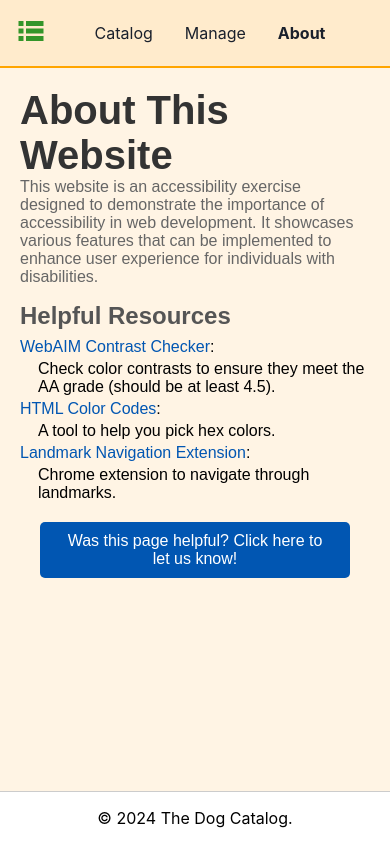
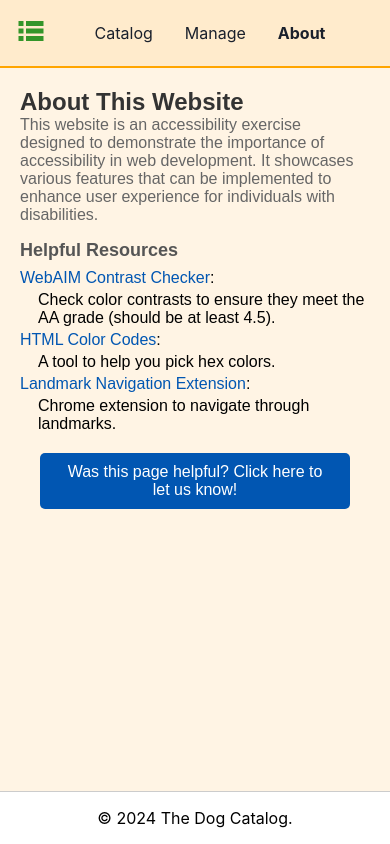
Before and after one commit to 1finedev/port-accessibility, a React (Create React App) app: page /about in a window 390 px wide. Built offline with nearby package versions, Linux system fonts and the light colour scheme.

Commit message:
chore: improve responsiveness of pages

```diff
--- a/src/components/pages/about/About.module.css
+++ b/src/components/pages/about/About.module.css
@@ -1,6 +1,3 @@
-/* removed redundant styles for anchor element */
-/* changed button color to blue used in other pages */
-
 .about__container {
   padding: 1.25rem;
   max-width: 800px;
@@ -26,7 +23,6 @@
 
 .about__link {
   color: #0156b2;
-  /* color: green; */
   cursor: pointer;
   text-decoration: none;
 }
@@ -54,7 +50,7 @@
 }
 
 .about__button {
-  background-color: #0156b2; /* Bootstrap Primary Color */
+  background-color: #0156b2;
   color: white;
   border: none;
   border-radius: 5px;
@@ -64,14 +60,39 @@
   transition: background-color 0.3s;
 }
 
-/* Hover effect */
 .about__button:hover {
-  background-color: #014893; /* Darker shade of blue */
+  background-color: #014893;
 }
 
-/* Focus outline for accessibility */
 .about__button:focus,
 .about__button:focus-visible {
-  outline: 3px solid #80bdff; /* Light blue outline */
-  outline-offset: 2px; /* Offset to separate from button */
+  outline: 3px solid #80bdff;
+  outline-offset: 2px;
 }
+
+@media (max-width: 1024px) {
+  .about__title {
+    font-size: 36px;
+  }
+  .about__subheading {
+    font-size: 22px;
+  }
+}
+
+@media (max-width: 768px) {
+  .about__title {
+    font-size: 32px;
+  }
+  .about__subheading {
+    font-size: 20px;
+  }
+}
+
+@media (max-width: 480px) {
+  .about__title {
+    font-size: 24px;
+  }
+  .about__subheading {
+    font-size: 18px;
+  }
+}
--- a/src/components/pages/manage/Manage.module.css
+++ b/src/components/pages/manage/Manage.module.css
@@ -86,3 +86,32 @@
 .form__image {
   max-width: 100%;
 }
+
+/* Media Queries for Responsive Text Sizes */
+@media screen and (max-width: 768px) {
+  .form_group__label {
+    font-size: 0.875rem;
+  }
+
+  .form_group__input {
+    font-size: 0.875rem;
+  }
+
+  .submit_button {
+    font-size: 0.875rem;
+  }
+}
+
+@media screen and (max-width: 1024px) {
+  .form_group__label {
+    font-size: 1rem;
+  }
+
+  .form_group__input {
+    font-size: 1rem;
+  }
+
+  .submit_button {
+    font-size: 1rem;
+  }
+}
--- a/src/components/pages/manage/Manage.tsx
+++ b/src/components/pages/manage/Manage.tsx
@@ -74,7 +74,6 @@ const Manage = () => {
   return (
     <main id="main-content" className={styles.manage_container}>
       <h1>Add a New Dog</h1>
-
       <form
         aria-label="Fill the form to add your dog details to our records."
         onSubmit={handleSubmit}
```
